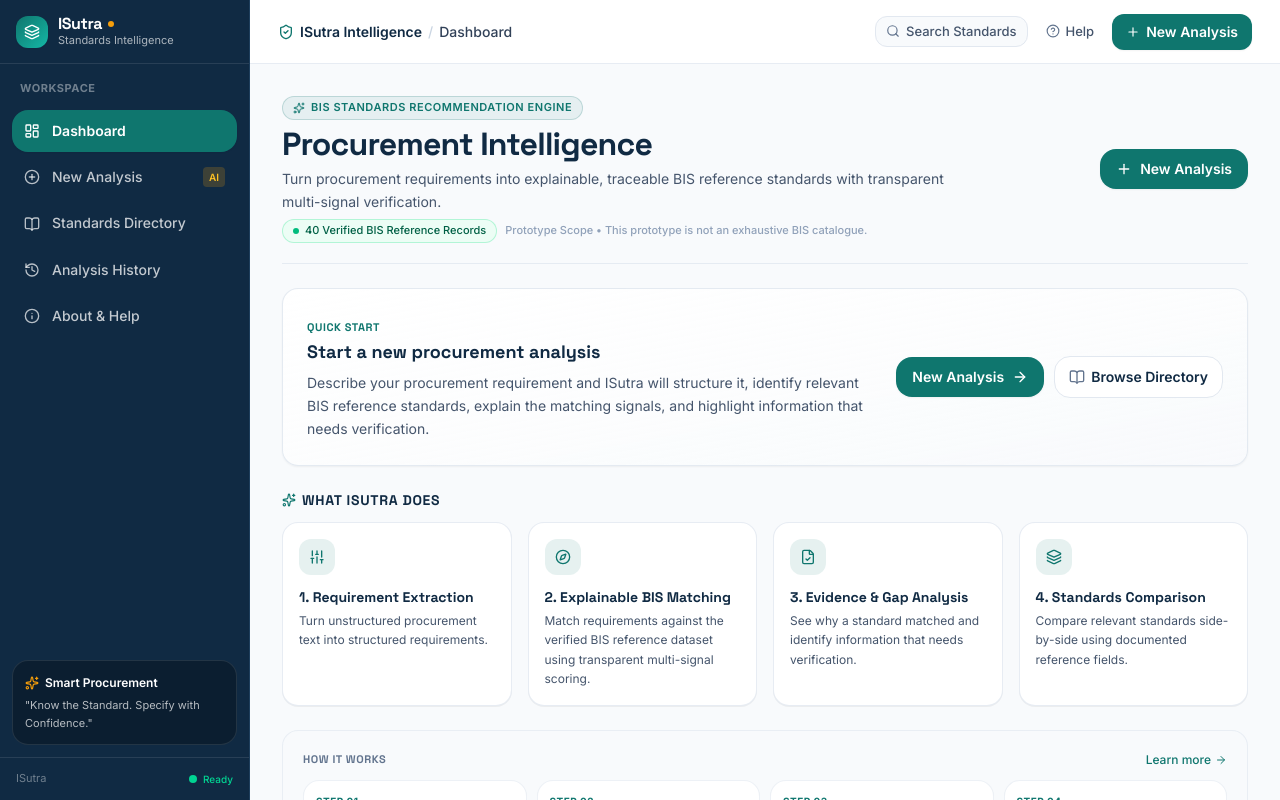
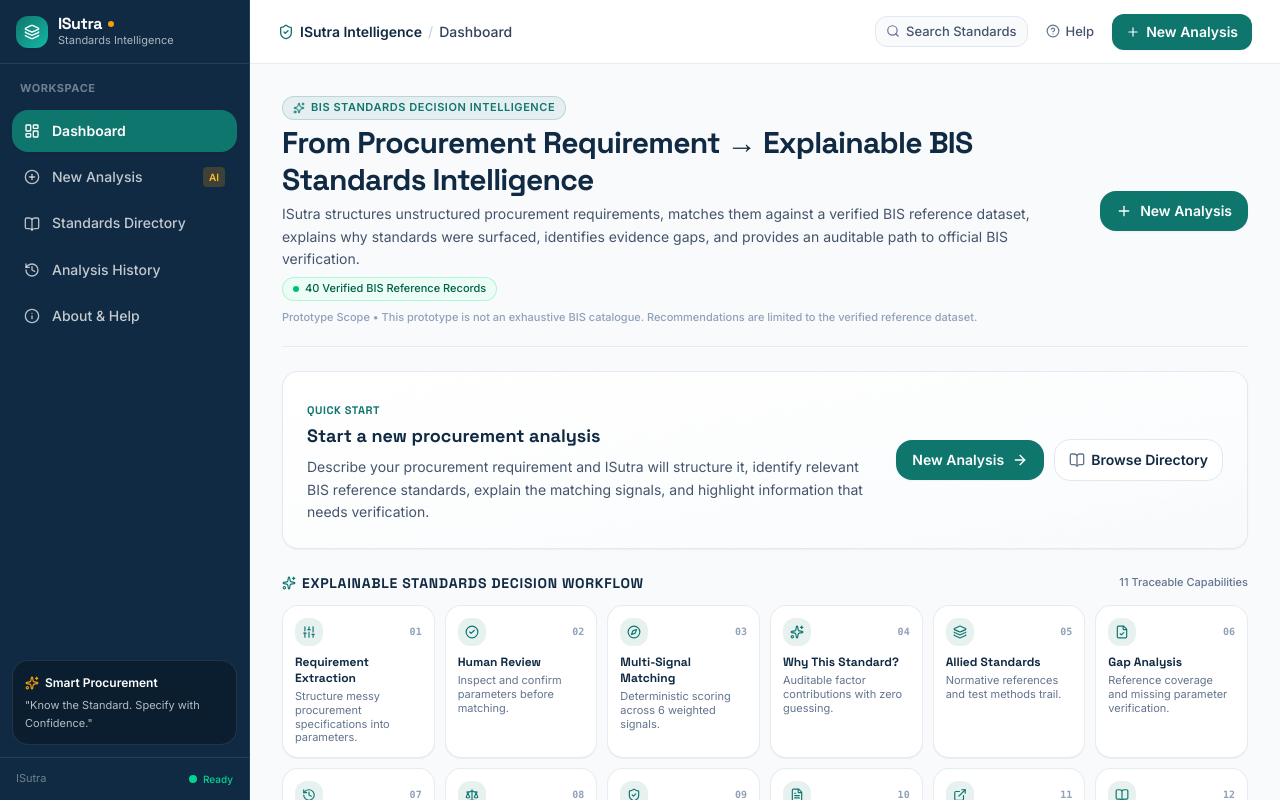
Before and after one commit to Neeharsiddani/ISutra, a React (Vite) app in the folder frontend/: page / in a window 1280 px wide. Shown: the top 800 px of the page. Built offline with nearby package versions, Linux system fonts and the light colour scheme; no server answers.

Commit message:
chore: final evaluator differentiation hardening

```diff
--- a/frontend/src/components/standards/RegulatoryCheckSection.tsx
+++ b/frontend/src/components/standards/RegulatoryCheckSection.tsx
@@ -73,7 +73,7 @@
             </h3>
           </div>
           <p className="text-xs text-[#627D98] mt-1">
-            Statutory certification regimes evaluated strictly from curated Government Quality Control Orders (QCOs), Compulsory Registration Scheme (CRS), and Hallmarking orders.
+            Statutory certification regimes evaluated strictly from curated Government Quality Control Orders (QCOs), Compulsory Registration Scheme (CRS), and Hallmarking orders. Regulatory evidence does not affect the standards matching score.
           </p>
         </div>
 
@@ -206,7 +206,7 @@
                   <div className="flex items-start gap-2 text-[#486581]">
                     <span className="font-semibold text-[#627D98] shrink-0">Reason:</span>
                     <p className="leading-relaxed">
-                      {scheme.reason || 'No verified regulatory applicability record is stored for this product in the current ISutra reference dataset.'}
+                      {scheme.reason || 'Verification required against the applicable Ministry / BIS regulatory publication.'}
                     </p>
                   </div>
 
--- a/frontend/src/pages/AboutPage.tsx
+++ b/frontend/src/pages/AboutPage.tsx
@@ -73,7 +73,7 @@
           </h2>
         </div>
         <p className="text-xs sm:text-sm text-text-muted leading-relaxed mb-2">
-          <strong>40 Verified BIS Reference Records:</strong> This prototype is not an exhaustive BIS catalogue. Recommendations are constrained to the verified reference dataset. ISutra uses AI to structure messy procurement requirements, then applies deterministic and evidence-backed standards analysis. The official BIS source remains the authority for final verification.
+          <strong>40 Verified BIS Reference Records:</strong> This prototype is not an exhaustive BIS catalogue. Recommendations are limited to the verified reference dataset. The matching and evidence model is designed to operate over a larger verified BIS catalogue when additional records are incorporated. ISutra uses AI to structure messy procurement requirements, then applies deterministic and evidence-backed standards analysis. The official BIS source remains the authority for final verification.
         </p>
         <p className="text-[11px] text-text-light">
           Smart India Hackathon (SIH) Prototype • 40 Verified BIS Reference Records • Not an official service of the Bureau of Indian Standards (BIS).
--- a/frontend/src/pages/AnalyzePage.tsx
+++ b/frontend/src/pages/AnalyzePage.tsx
@@ -335,7 +335,7 @@
             </div>
 
             <p className="text-[11px] text-slate-500 leading-normal">
-              You can describe the procurement requirement in English, Hindi, or Telugu.
+              Language selection affects requirement extraction. Standards matching still uses the verified BIS reference dataset.
             </p>
           </div>
 
@@ -481,7 +481,7 @@
             <ShieldCheck className="w-4 h-4 text-[#0F766E] shrink-0 mt-0.5" />
             <p className="text-[#102A43] leading-relaxed text-[11px] sm:text-xs">
               <strong className="font-semibold text-[#0F766E]">40 Verified BIS Reference Records: </strong>
-              Requirements are matched against a curated reference dataset of 40 verified Indian Standards. This prototype is not an exhaustive BIS catalogue. The official BIS source remains the authority for final verification.
+              Recommendations are limited to the verified reference dataset. This prototype is not an exhaustive BIS catalogue. The matching and evidence model is designed to operate over a larger verified BIS catalogue when additional records are incorporated. The official BIS source remains the authority for final verification.
             </p>
           </div>
 
--- a/frontend/src/pages/DashboardPage.tsx
+++ b/frontend/src/pages/DashboardPage.tsx
@@ -18,6 +18,9 @@
   History,
   ShieldCheck,
   FileText,
+  CheckCircle2,
+  Scale,
+  ExternalLink,
 } from 'lucide-react';
 import { getAnalysisHistory } from '../services/api';
 import type { AnalysisHistoryItem } from '../types';
@@ -60,15 +63,15 @@
         <div className="space-y-1">
           <div className="inline-flex items-center gap-1.5 px-2.5 py-0.5 rounded-full bg-[#0F766E]/8 border border-[#0F766E]/20 text-[11px] font-semibold text-[#0F766E] uppercase tracking-wider">
             <Sparkles className="w-3 h-3 text-[#0F766E]" />
-            <span>BIS Standards Recommendation Engine</span>
+            <span>BIS Standards Decision Intelligence</span>
           </div>
 
-          <h1 className="text-[24px] sm:text-[28px] lg:text-[32px] font-bold text-[#102A43] tracking-tight leading-tight font-display">
-            Procurement Intelligence
+          <h1 className="text-[22px] sm:text-[26px] lg:text-[30px] font-bold text-[#102A43] tracking-tight leading-tight font-display">
+            From Procurement Requirement → Explainable BIS Standards Intelligence
           </h1>
 
-          <p className="text-xs sm:text-sm text-slate-600 leading-relaxed max-w-2xl">
-            Turn procurement requirements into explainable, traceable BIS reference standards with transparent multi-signal verification.
+          <p className="text-xs sm:text-sm text-slate-600 leading-relaxed max-w-3xl">
+            ISutra structures unstructured procurement requirements, matches them against a verified BIS reference dataset, explains why standards were surfaced, identifies evidence gaps, and provides an auditable path to official BIS verification.
           </p>
 
           <div className="flex flex-wrap items-center gap-2 pt-0.5">
@@ -77,7 +80,7 @@
               40 Verified BIS Reference Records
             </span>
             <span className="text-[11px] text-slate-400 font-medium">
-              Prototype Scope • This prototype is not an exhaustive BIS catalogue.
+              Prototype Scope • This prototype is not an exhaustive BIS catalogue. Recommendations are limited to the verified reference dataset.
             </span>
           </div>
         </div>
@@ -133,76 +136,61 @@
       </div>
 
       {/* ============================================================
-          3. SECTION B: WHAT ISUTRA DOES (4 CORE CAPABILITIES)
+          3. SECTION B: EXPLAINABLE STANDARDS DECISION CAPABILITIES
          ============================================================ */}
       <div className="space-y-3">
+        <div className="flex items-center justify-between">
           <div className="flex items-center gap-1.5">
             <Sparkles className="w-3.5 h-3.5 text-[#0F766E]" />
             <h2 className="text-xs sm:text-sm font-bold uppercase tracking-wider text-[#102A43] font-display">
-            What ISutra Does
+              Explainable Standards Decision Workflow
             </h2>
           </div>
+          <span className="text-[11px] text-slate-500 hidden sm:inline font-medium">
+            11 Traceable Capabilities
+          </span>
+        </div>
 
-        <div className="grid grid-cols-1 sm:grid-cols-2 lg:grid-cols-4 gap-3 sm:gap-4">
-          {/* Card 1 */}
-          <div className="bg-white rounded-xl border border-slate-200/80 p-4 shadow-2xs hover:shadow-xs transition-shadow flex flex-col justify-between">
+        <div className="grid grid-cols-2 sm:grid-cols-3 lg:grid-cols-6 gap-2.5">
+          {[
+            { step: '01', title: 'Requirement Extraction', desc: 'Structure messy procurement specifications into parameters.', icon: Sliders },
+            { step: '02', title: 'Human Review', desc: 'Inspect and confirm parameters before matching.', icon: CheckCircle2 },
+            { step: '03', title: 'Multi-Signal Matching', desc: 'Deterministic scoring across 6 weighted signals.', icon: Compass },
+            { step: '04', title: 'Why This Standard?', desc: 'Auditable factor contributions with zero guessing.', icon: Sparkles },
+            { step: '05', title: 'Allied Standards', desc: 'Normative references and test methods trail.', icon: Layers },
+            { step: '06', title: 'Gap Analysis', desc: 'Reference coverage and missing parameter verification.', icon: FileCheck },
+            { step: '07', title: 'Lifecycle & Amendments', desc: 'Curated edition history and reaffirmation status.', icon: History },
+            { step: '08', title: 'Standards Comparison', desc: 'Neutral side-by-side evaluation without winner bias.', icon: Scale },
+            { step: '09', title: 'Regulatory Evidence', desc: 'Mandatory QCO and CRS order applicability.', icon: ShieldCheck },
+            { step: '10', title: 'Procurement Report', desc: 'Self-contained audit report with Print/PDF export.', icon: FileText },
+            { step: '11', title: 'Official BIS Verification', desc: 'Direct portal links to bis.gov.in verification.', icon: ExternalLink },
+            { step: '12', title: 'Dataset Scalability', desc: 'Designed to scale over larger verified BIS catalogue.', icon: BookOpen },
+          ].map((cap) => {
+            const IconComp = cap.icon;
+            return (
+              <div
+                key={cap.step}
+                className="bg-white rounded-xl border border-slate-200/80 p-3 shadow-2xs hover:shadow-xs transition-all flex flex-col justify-between"
+              >
                 <div>
-              <div className="w-9 h-9 rounded-lg bg-[#0F766E]/10 flex items-center justify-center text-[#0F766E] mb-3">
-                <Sliders className="w-4 h-4" />
+                  <div className="flex items-center justify-between mb-2">
+                    <div className="w-7 h-7 rounded-lg bg-[#0F766E]/10 flex items-center justify-center text-[#0F766E]">
+                      <IconComp className="w-3.5 h-3.5" />
                     </div>
-              <h3 className="text-xs sm:text-sm font-bold text-[#102A43] mb-1 font-display">
-                1. Requirement Extraction
+                    <span className="text-[10px] font-mono font-bold text-slate-400">
+                      {cap.step}
+                    </span>
+                  </div>
+                  <h3 className="text-xs font-bold text-[#102A43] mb-1 font-display">
+                    {cap.title}
                   </h3>
-              <p className="text-xs text-slate-600 leading-relaxed">
-                Turn unstructured procurement text into structured requirements.
+                  <p className="text-[11px] text-slate-500 leading-tight">
+                    {cap.desc}
                   </p>
                 </div>
               </div>
-
-          {/* Card 2 */}
-          <div className="bg-white rounded-xl border border-slate-200/80 p-4 shadow-2xs hover:shadow-xs transition-shadow flex flex-col justify-between">
-            <div>
-              <div className="w-9 h-9 rounded-lg bg-[#0F766E]/10 flex items-center justify-center text-[#0F766E] mb-3">
-                <Compass className="w-4 h-4" />
-              </div>
-              <h3 className="text-xs sm:text-sm font-bold text-[#102A43] mb-1 font-display">
-                2. Explainable BIS Matching
-              </h3>
-              <p className="text-xs text-slate-600 leading-relaxed">
-                Match requirements against the verified BIS reference dataset using transparent multi-signal scoring.
-              </p>
-            </div>
-          </div>
-
-          {/* Card 3 */}
-          <div className="bg-white rounded-xl border border-slate-200/80 p-4 shadow-2xs hover:shadow-xs transition-shadow flex flex-col justify-between">
-            <div>
-              <div className="w-9 h-9 rounded-lg bg-[#0F766E]/10 flex items-center justify-center text-[#0F766E] mb-3">
-                <FileCheck className="w-4 h-4" />
-              </div>
-              <h3 className="text-xs sm:text-sm font-bold text-[#102A43] mb-1 font-display">
-                3. Evidence & Gap Analysis
-              </h3>
-              <p className="text-xs text-slate-600 leading-relaxed">
-                See why a standard matched and identify information that needs verification.
-              </p>
-            </div>
-          </div>
-
-          {/* Card 4 */}
-          <div className="bg-white rounded-xl border border-slate-200/80 p-4 shadow-2xs hover:shadow-xs transition-shadow flex flex-col justify-between">
-            <div>
-              <div className="w-9 h-9 rounded-lg bg-[#0F766E]/10 flex items-center justify-center text-[#0F766E] mb-3">
-                <Layers className="w-4 h-4" />
-              </div>
-              <h3 className="text-xs sm:text-sm font-bold text-[#102A43] mb-1 font-display">
-                4. Standards Comparison
-              </h3>
-              <p className="text-xs text-slate-600 leading-relaxed">
-                Compare relevant standards side-by-side using documented reference fields.
-              </p>
-            </div>
-          </div>
+            );
+          })}
         </div>
       </div>
 
@@ -285,12 +273,17 @@
             </h3>
 
             <p className="text-xs text-slate-600 leading-relaxed">
-              ISutra currently demonstrates its workflow against a curated reference dataset of 40 verified BIS standards across selected infrastructure sectors.
+              ISutra demonstrates its workflow against 40 Verified BIS Reference Records across selected infrastructure sectors. This prototype is not an exhaustive BIS catalogue; recommendations are limited to the verified reference dataset.
             </p>
 
-            <div className="p-3 bg-slate-50 rounded-xl border border-slate-200/70 text-[11px] text-slate-500 leading-relaxed">
-              <strong className="text-slate-700 font-semibold">Scope note: </strong>
+            <div className="p-3 bg-slate-50 rounded-xl border border-slate-200/70 text-[11px] text-slate-600 leading-relaxed space-y-1">
+              <p>
+                <strong className="text-slate-800 font-semibold">Scope note: </strong>
                 Covers representative Indian Standards across Road & Street Lighting, Electrical Cables, Construction, Pipes & Water Supply, and Renewable Systems.
+              </p>
+              <p className="text-slate-500 italic">
+                The matching and evidence model is designed to operate over a larger verified BIS catalogue when additional records are incorporated.
+              </p>
             </div>
           </div>
 
--- a/frontend/src/pages/RecommendationsResultsPage.tsx
+++ b/frontend/src/pages/RecommendationsResultsPage.tsx
@@ -349,7 +349,7 @@
               40 Verified BIS Reference Records
             </span>
             <span className="text-[#627D98] block">
-              This prototype is not an exhaustive BIS catalogue. Recommendations are constrained to the verified reference dataset. Absence from results does not mean that no other BIS standard exists.
+              This prototype is not an exhaustive BIS catalogue. Recommendations are limited to the verified reference dataset. The matching and evidence model is designed to operate over a larger verified BIS catalogue when additional records are incorporated. Absence from results does not mean that no other BIS standard exists.
             </span>
           </div>
         </div>
@@ -602,7 +602,7 @@
                     </div>
 
                     {/* Visual Score Gauge & Factor Contributions */}
-                    <div className="sm:text-right shrink-0 bg-slate-50 border border-slate-200/80 rounded-xl p-3 min-w-[190px]">
+                    <div className="sm:text-right shrink-0 bg-slate-50 border border-slate-200/80 rounded-xl p-3 min-w-[210px]">
                       <div className="flex items-baseline sm:justify-end gap-1.5">
                         <span className="text-2xl font-bold font-display text-[#102A43]">
                           {rec.relevancePercentage}%
@@ -620,10 +620,31 @@
                           style={{ width: `${Math.max(5, rec.relevancePercentage)}%` }}
                         />
                       </div>
-                      <div className="text-[10px] text-[#627D98] space-y-0.5 sm:text-right">
-                        <div>Product: +{Math.round(rec.factorStatuses.productCategory.contribution * 100)}%</div>
-                        <div>Keywords: +{Math.round(rec.factorStatuses.keywordsTitleScope.contribution * 100)}%</div>
-                        <div>App & Env: +{Math.round((rec.factorStatuses.application.contribution + rec.factorStatuses.environment.contribution) * 100)}%</div>
+                      <div className="text-[10px] font-mono text-[#486581] space-y-0.5 sm:text-right">
+                        <div className="flex justify-between sm:justify-end gap-2">
+                          <span className="text-[#627D98]">Product Alignment:</span>
+                          <span className="font-bold text-[#102A43]">+{Math.round(rec.factorStatuses.productCategory.contribution * 100)}%</span>
+                        </div>
+                        <div className="flex justify-between sm:justify-end gap-2">
+                          <span className="text-[#627D98]">Keyword / Scope:</span>
+                          <span className="font-bold text-[#102A43]">+{Math.round(rec.factorStatuses.keywordsTitleScope.contribution * 100)}%</span>
+                        </div>
+                        <div className="flex justify-between sm:justify-end gap-2">
+                          <span className="text-[#627D98]">Application Context:</span>
+                          <span className="font-bold text-[#102A43]">+{Math.round(rec.factorStatuses.application.contribution * 100)}%</span>
+                        </div>
+                        <div className="flex justify-between sm:justify-end gap-2">
+                          <span className="text-[#627D98]">Environment Fit:</span>
+                          <span className="font-bold text-[#102A43]">+{Math.round(rec.factorStatuses.environment.contribution * 100)}%</span>
+                        </div>
+                        <div className="flex justify-between sm:justify-end gap-2">
+                          <span className="text-[#627D98]">Technical Parameters:</span>
+                          <span className="font-bold text-[#627D98]">+{Math.round(rec.factorStatuses.technicalParameters.contribution * 100)}%</span>
+                        </div>
+                        <div className="flex justify-between sm:justify-end gap-2">
+                          <span className="text-[#627D98]">Safety / Testing:</span>
+                          <span className="font-bold text-[#627D98]">+{Math.round(rec.factorStatuses.safetyTesting.contribution * 100)}%</span>
+                        </div>
                       </div>
                       <div className="text-[9px] text-[#829AB1] pt-1.5 mt-1.5 border-t border-slate-200/60 sm:text-right leading-tight">
                         Reference relevance is calculated from six deterministic matching signals. It is not a compliance score or certification assessment.
@@ -631,20 +652,36 @@
                     </div>
                   </div>
 
-                  {/* Dynamic Match Reason */}
-                  <div className="mt-3.5 bg-slate-50/70 border border-slate-200/60 rounded-xl p-3 text-xs text-[#243B53] flex items-start justify-between gap-2">
-                    <div className="flex items-start gap-2 min-w-0">
-                      <Sparkles className="w-4 h-4 text-[#0F766E] shrink-0 mt-0.5" />
-                      <div>
-                        <strong className="text-[#102A43]">Why This Matched: </strong>
-                        <span>{rec.reason}</span>
+                  {/* Hero Moment: "WHY THIS STANDARD?" Match Reason & VIEW MATCH EVIDENCE Action */}
+                  <div className="mt-3.5 bg-slate-50/90 border border-slate-200/80 rounded-xl p-3 sm:p-4 text-xs text-[#243B53] flex flex-col sm:flex-row sm:items-center justify-between gap-3">
+                    <div className="space-y-1 min-w-0">
+                      <div className="flex items-center gap-1.5">
+                        <Sparkles className="w-4 h-4 text-[#0F766E] shrink-0" />
+                        <strong className="text-[#102A43] font-display uppercase tracking-wider text-[11px]">
+                          WHY THIS STANDARD?
+                        </strong>
                       </div>
+                      <p className="text-[#486581] text-[11px] leading-relaxed">
+                        Match is based on the extracted procurement requirements and the standard's recorded scope/category/application attributes.
+                      </p>
+                      <p className="text-[#102A43] text-xs font-medium pt-0.5">
+                        {rec.reason}
+                      </p>
                     </div>
                     <button
+                      type="button"
                       onClick={() => toggleExpand(rec.standardId)}
-                      className="shrink-0 text-xs font-bold text-[#0F766E] hover:text-[#0C5D57] hover:underline flex items-center gap-1 ml-2 transition-colors cursor-pointer"
+                      aria-expanded={isExpanded}
+                      aria-label={`View match evidence for ${rec.standard.standard_number || rec.standard.is_number}`}
+                      className="shrink-0 text-xs font-bold px-3.5 py-2 rounded-xl bg-[#0F766E] hover:bg-[#0D655E] text-white flex items-center justify-center gap-1.5 transition-all shadow-2xs cursor-pointer"
                     >
-                      <span>{isExpanded ? 'Hide trail' : 'Why this standard? →'}</span>
+                      <Layers className="w-3.5 h-3.5" />
+                      <span>{isExpanded ? 'CLOSE EVIDENCE' : 'VIEW MATCH EVIDENCE'}</span>
+                      {isExpanded ? (
+                        <ChevronUp className="w-3.5 h-3.5" />
+                      ) : (
+                        <ChevronDown className="w-3.5 h-3.5" />
+                      )}
                     </button>
                   </div>
 
@@ -779,7 +816,7 @@
             <Info className="w-4 h-4 text-[#0F766E] shrink-0 mt-0.5" />
             <div className="space-y-1">
               <p>
-                <strong>40 Verified BIS Reference Records.</strong> This prototype is not an exhaustive BIS catalogue. Recommendations are constrained to the verified reference dataset. Absence from results does not mean that no other BIS standard exists.
+                <strong>40 Verified BIS Reference Records.</strong> This prototype is not an exhaustive BIS catalogue. Recommendations are limited to the verified reference dataset. The matching and evidence model is designed to operate over a larger verified BIS catalogue when additional records are incorporated. Absence from results does not mean that no other BIS standard exists.
               </p>
               <p>
                 <strong>Reference Relevance:</strong> Reference relevance is calculated from six deterministic matching signals. It is not a compliance score or certification assessment. Recommendations should be independently verified against official BIS publications before procurement or compliance decisions.
--- a/frontend/src/pages/StandardsComparisonPage.tsx
+++ b/frontend/src/pages/StandardsComparisonPage.tsx
@@ -234,7 +234,7 @@
           Side-by-Side Evaluation of {standardIds.length} Indian Standards
         </h1>
         <p className="text-xs text-[#627D98] max-w-3xl leading-relaxed">
-          Objective evidence comparison derived strictly from verified BIS records. ISutra does not designate a "winner" or "best" standard. Standards frequently fulfill complementary roles in tender schedules.
+          Side-by-Side Standards Comparison derived strictly from verified BIS records. This workspace presents documented differences; it does not select a winning standard.
         </p>
       </div>
 
```
Also changed, not shown: frontend/src/components/standards/AlliedStandardsExplorer.tsx (+11 -11 lines), frontend/src/pages/RequirementGapAnalysisPage.tsx (+6 -6 lines), 2 other files (tests, documents, lock files or other folders). Lines whose indentation alone changed are shown as unchanged.
